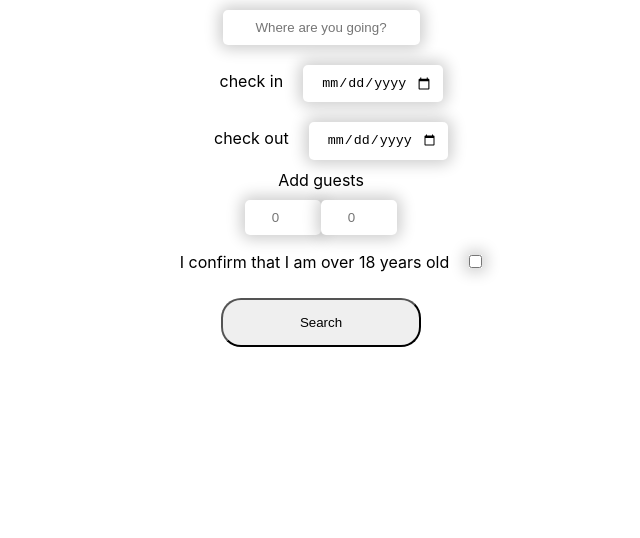
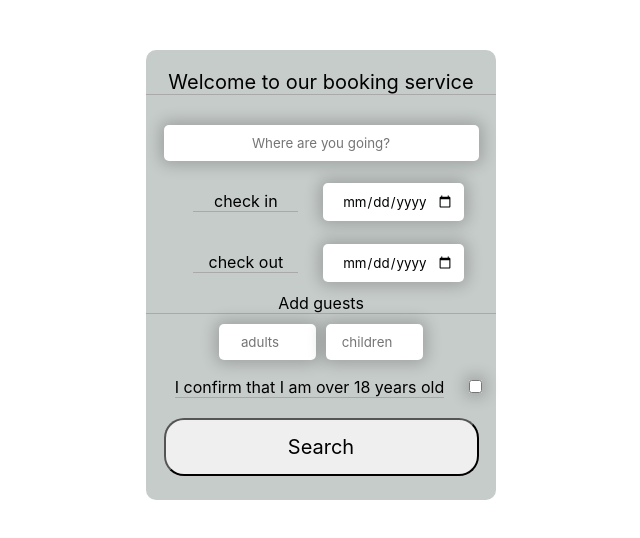
Before and after one commit to yudzeshka/Form, a React (Create React App) app: page / in a window 1280 px wide. Shown: the top 538 px of the page, without its empty margins (319-959 px from the left). Built offline with nearby package versions, Linux system fonts and the light colour scheme.

Commit message:
add new styles

```diff
--- a/src/App.css
+++ b/src/App.css
@@ -1,21 +1,30 @@
 * {
   box-sizing: border-box;
   text-align: center;
+  font-family: -apple-system, BlinkMacSystemFont, "Segoe UI", Roboto, Oxygen,
+    Ubuntu, Cantarell, "Open Sans", "Helvetica Neue", sans-serif;
 }
-/* body {
-  background: rgb(229, 233, 235);
-  background: linear-gradient(
-    90deg,
-    rgba(229, 233, 235, 1) 0%,
-    rgba(43, 136, 195, 1) 52%,
-    rgba(65, 95, 97, 1) 100%,
-    rgba(3, 13, 18, 1) 100%
-  );
-} */
+
+body {
+  display: flex;
+  flex-direction: row;
+  justify-content: center;
+}
+
+.container {
+  margin-top: 50px;
+  width: 350px;
+  height: 450px;
+  background-color: rgb(198, 204, 202);
+  display: flex;
+  flex-direction: column;
+  justify-content: flex-start;
+  border-radius: 10px;
+}
 
 input {
   padding: 10px;
-  margin: 10px 0;
+  margin: 10px 5px;
   border: 0;
   box-shadow: 0 0 15px 4px rgba(0, 0, 0, 0.2);
   border-radius: 5px;
@@ -27,12 +36,36 @@ button:hover {
 }
 
 button {
-  margin: 20px;
-  width: 200px;
+  margin: 15px;
+  width: 90%;
   padding: 15px;
   border-radius: 20px;
+  font-size: 20px;
 }
 
 label {
   margin: 20px;
 }
+
+.where {
+  width: 90%;
+}
+
+p {
+  font-size: 20px;
+}
+
+.check {
+  display: inline-block;
+  width: 30%;
+}
+
+label,
+p,
+legend {
+  border-bottom: darkgrey 1px solid;
+}
+
+input:hover {
+  background-color: rgb(229, 227, 231);
+}
--- a/src/FormFormik.js
+++ b/src/FormFormik.js
@@ -18,25 +18,32 @@ export default class FormFormik extends Component {
           alert(JSON.stringify(formValues, null, 2));
         }}
       >
+        <div className="container">
+          <p>Welcome to our booking service</p>
           <Form>
             <div>
               <Field
+                className="where"
                 id="where"
                 name="where"
                 placeholder="Where are you going?"
               ></Field>
             </div>
             <div>
-            <label htmlFor="checkIn">check in</label>
+              <label htmlFor="checkIn" className="check">
+                check in
+              </label>
               <Field type="date" id="checkIn" name="checkIn"></Field>
             </div>
             <div>
-            <label htmlFor="checkOut">check out</label>
+              <label htmlFor="checkOut" className="check">
+                check out
+              </label>
               <Field type="date" id="checkOut" name="checkOut"></Field>
             </div>
-          <legend>Add guests</legend>{" "}
+            <legend>Add guests</legend>
             <Field
-            placeholder="0"
+              placeholder="adults"
               type="number"
               min="0"
               max="100"
@@ -45,7 +52,7 @@ export default class FormFormik extends Component {
               name="adults"
             ></Field>
             <Field
-            placeholder="0"
+              placeholder="children"
               type="number"
               min="0"
               max="100"
@@ -63,6 +70,7 @@ export default class FormFormik extends Component {
               <button type="submit">Search</button>
             </div>
           </Form>
+        </div>
       </Formik>
     );
   }
```
Also changed, not shown: 10 other files (tests, documents, lock files or other folders). Lines whose indentation alone changed are shown as unchanged.
